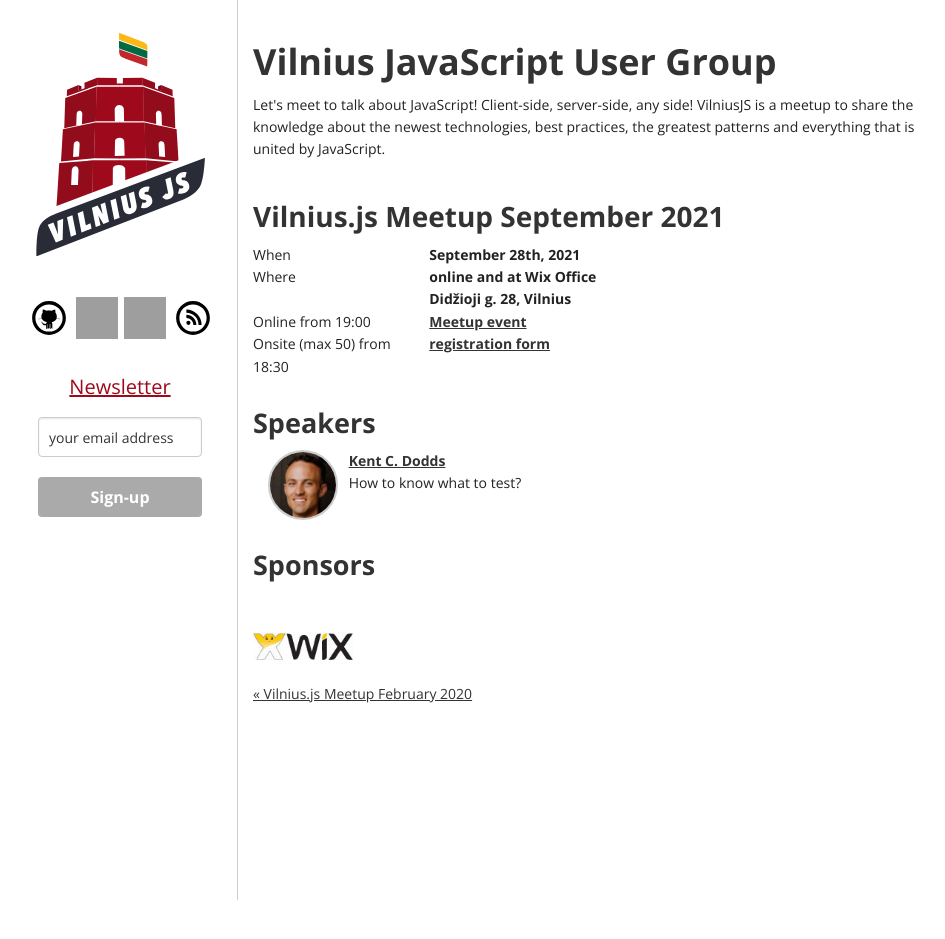
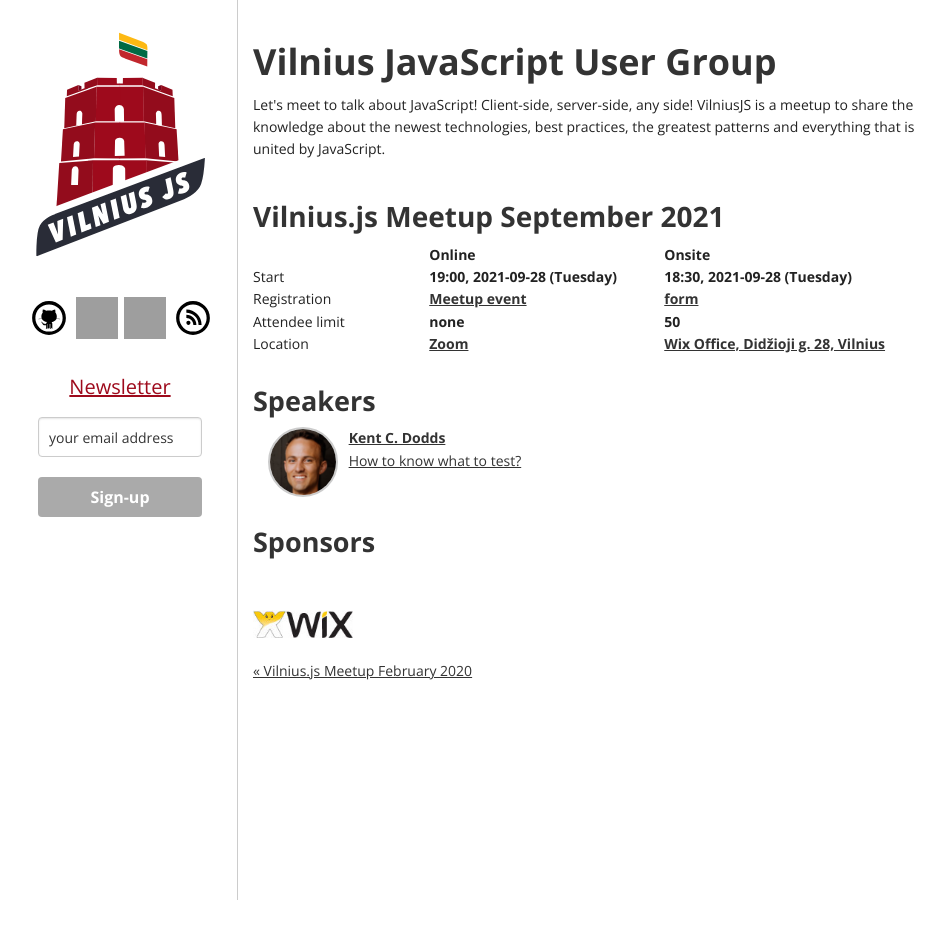
Before and after one commit to VilniusJS/vilniusjs.lt, a Jekyll site: the page built from _posts/2021-09-16-meetup-september.html, in a window 1280 px wide, cut to the strip 0-1264 px from the top of the page. Shown: the top 939 px of the strip, without its empty margins (167-1112 px from the left). Built offline with Jekyll 4.4.1, drawn with Linux system fonts in a browser that asks for light colours; comment, search, counter and statistics services are not loaded; grey boxes are pictures that could not be loaded.

Commit message:
2021-09-16-meetup-september: update layout and links

```diff
--- a/_includes/wix.html
+++ b/_includes/wix.html
@@ -1,4 +1,4 @@
-<a href="https://www.wix.com/">
+<a href="https://wix.engineering/">
   <div class="sponsor wix">
   </div>
 </a>
--- a/_posts/2021-09-16-meetup-september.html
+++ b/_posts/2021-09-16-meetup-september.html
@@ -4,23 +4,29 @@
 ---
 
 <div class="row">
-  <div class="three columns">When</div>
-  <div class="nine columns strong">September 28th, 2021</div>
+  <div class="three columns"></div>
+  <div class="four columns strong">Online</div>
+  <div class="five columns strong">Onsite</div>
 </div>
 <div class="row">
-  <div class="three columns">Where</div>
-  <div class="nine columns strong">
-    online and at Wix Office<br />
-    Didžioji g. 28, Vilnius
-  </div>
+  <div class="three columns">Start</div>
+  <div class="four columns strong">19:00, 2021-09-28 (Tuesday)</div>
+  <div class="five columns strong">18:30, 2021-09-28 (Tuesday)</div>
 </div>
 <div class="row">
-  <div class="three columns">Online from 19:00</div>
-  <div class="nine columns strong"><a href="https://www.meetup.com/Vilnius-js/events/280789520/">Meetup event</a></div>
+  <div class="three columns">Registration</div>
+  <div class="four columns strong"><a href="https://www.meetup.com/Vilnius-js/events/280789520/">Meetup event</a></div>
+  <div class="five columns strong"><a href="https://forms.gle/pfGPfy4fhgZYdkXn7">form</a></div>
 </div>
 <div class="row">
-  <div class="three columns">Onsite (max 50) from 18:30</div>
-  <div class="nine columns strong"><a href="https://forms.gle/pfGPfy4fhgZYdkXn7">registration form</a></div>
+  <div class="three columns">Attendee limit</div>
+  <div class="four columns strong">none</div>
+  <div class="five columns strong">50</div>
+</div>
+<div class="row">
+  <div class="three columns">Location</div>
+  <div class="four columns strong"><a href="https://www.meetup.com/Vilnius-js/events/280789520/">Zoom</a></div>
+  <div class="five columns strong"><a href="https://goo.gl/maps/PHHGA8e9MX3FnqQ27">Wix Office, Didžioji g. 28, Vilnius</a></div>
 </div>
 
 <h3>Speakers</h3>
@@ -35,7 +41,7 @@
     </div>
     <div class="nine columns">
       <strong><a href="https://github.com/kentcdodds">Kent C. Dodds</a></strong>
-      <div>How to know what to test?</div>
+      <div><a href="https://www.meetup.com/Vilnius-js/events/280789520/">How to know what to test?</a></div>
     </div>
   </div>
 </div>
```
